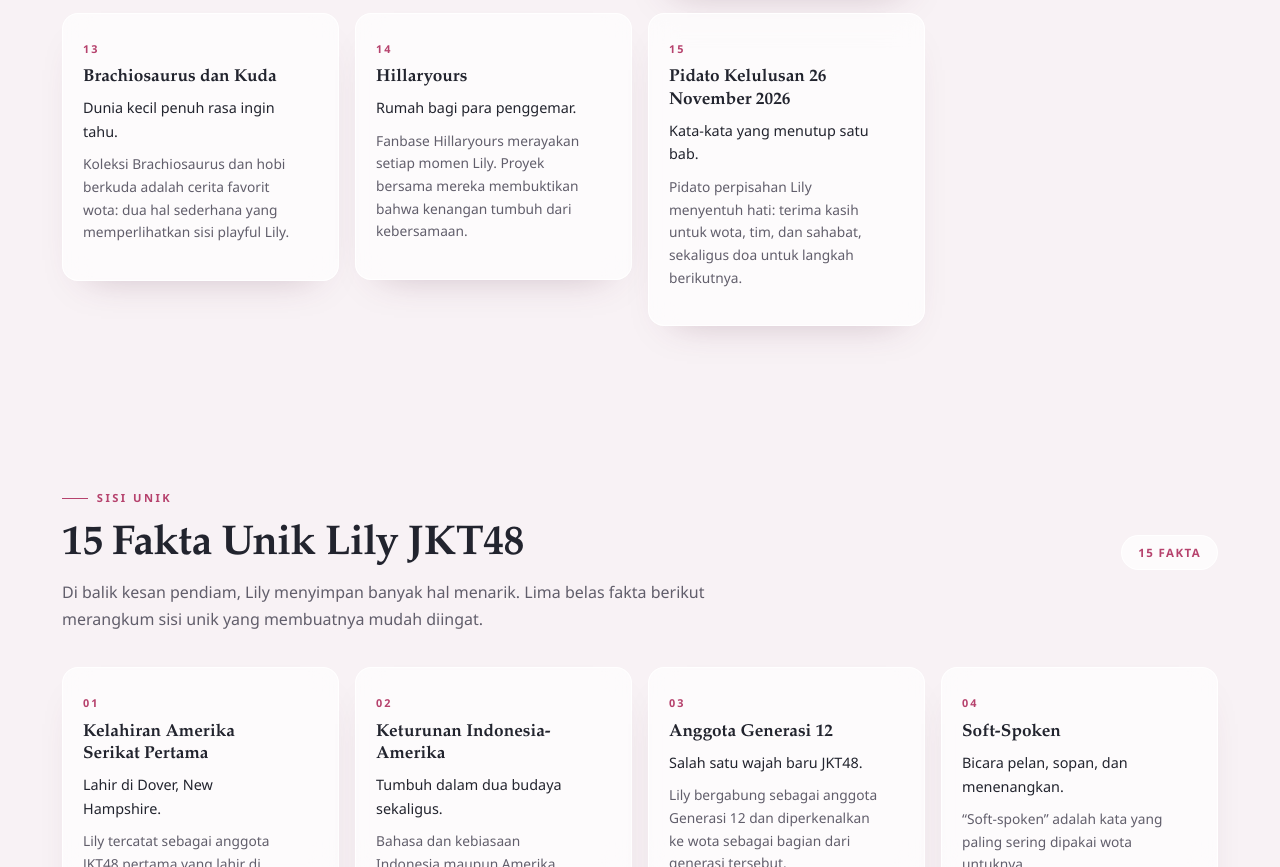
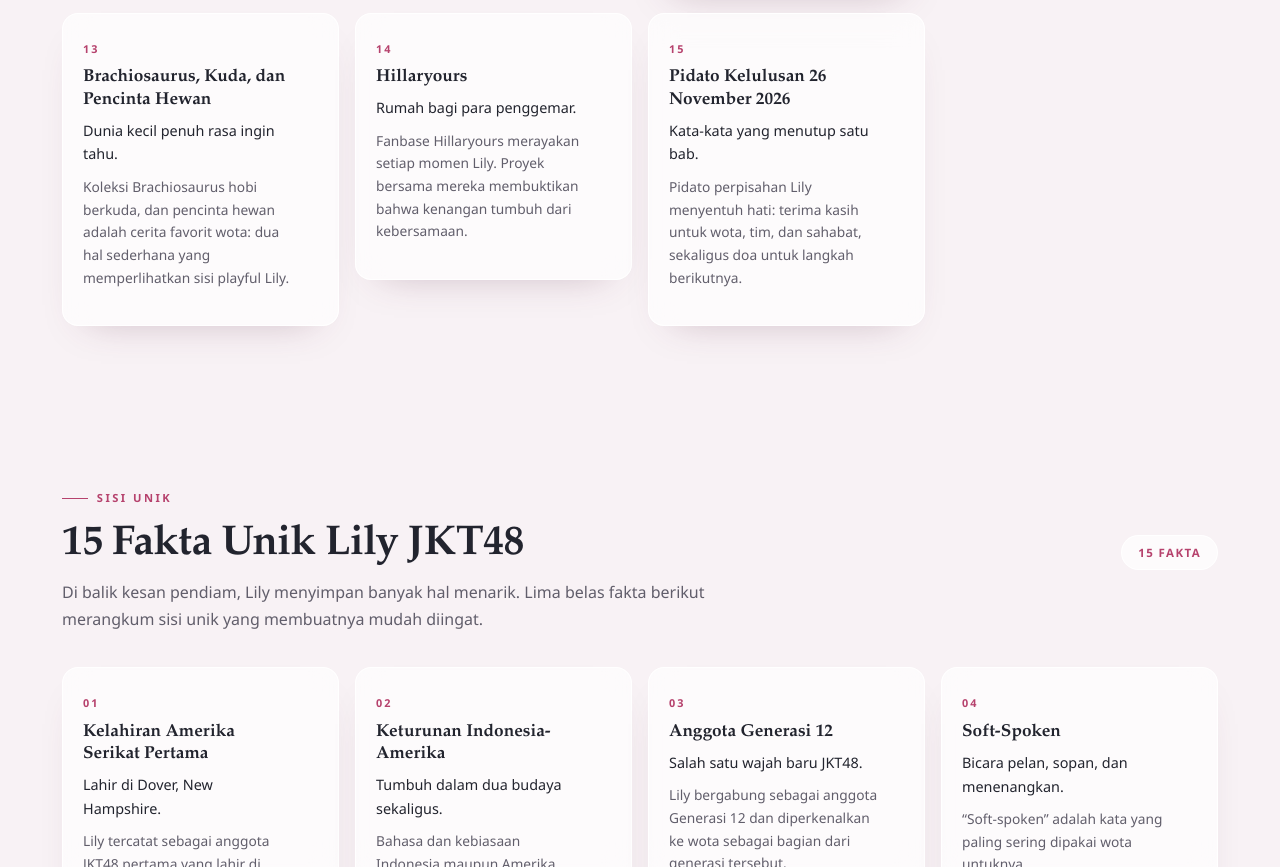
Before and after one commit to habibmuzakkipiliang/PENGHORMATAN_-TRIBUTE-_TERBESAR_LILY_JKT48_2026, a plain HTML site: page index.html in a window 1280 px wide. Shown: the part 3355-4222 px from the top of the page. Drawn offline with nearby package versions, Linux system fonts and the light colour scheme.

Commit message:
Update index.html

```diff
--- a/index.html
+++ b/index.html
@@ -478,10 +478,10 @@
             <!-- 13 -->
             <article class="tile" tabindex="0">
               <span class="tile-number">13</span>
-              <h3>Brachiosaurus dan Kuda</h3>
+              <h3>Brachiosaurus, Kuda, dan Pencinta Hewan</h3>
               <p class="tile-lead">Dunia kecil penuh rasa ingin tahu.</p>
               <p class="tile-detail">
-                Koleksi Brachiosaurus dan hobi berkuda adalah cerita favorit wota:
+                Koleksi Brachiosaurus hobi berkuda, dan pencinta hewan adalah cerita favorit wota:
                 dua hal sederhana yang memperlihatkan sisi playful Lily.
               </p>
             </article>
```
